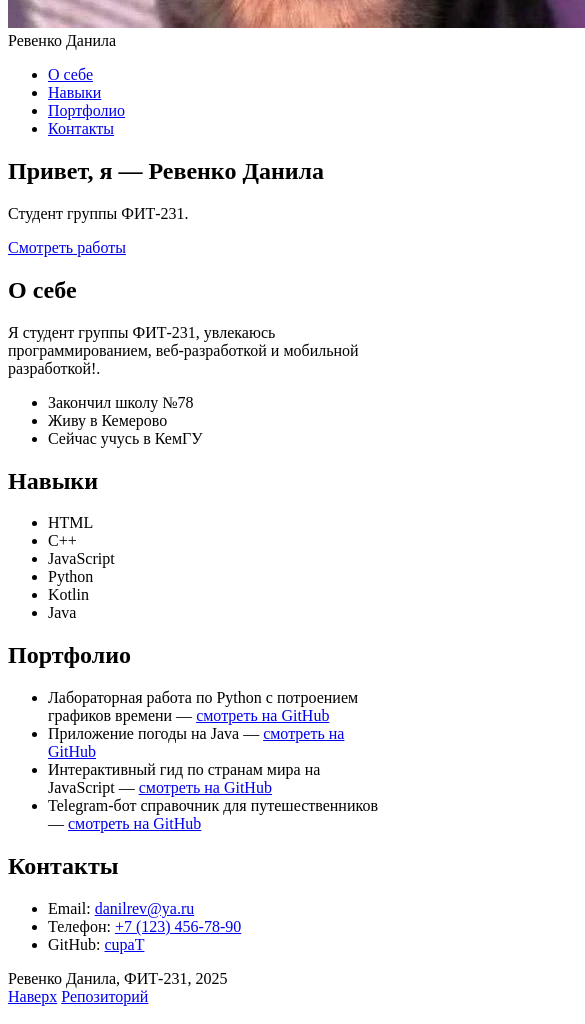
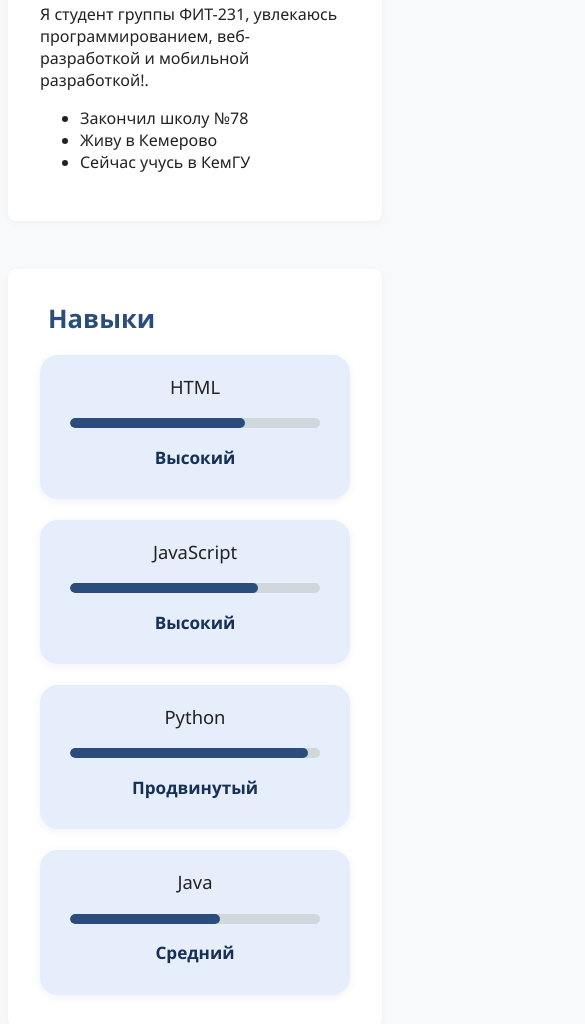
Before and after one commit to cupaT/lab1_mobile, a website: page index.html in a window 390 px wide. Shown: the part 620-1644 px from the top of the page, 585 px wide, since content can reach past the window. Drawn offline with Linux system fonts and the light colour scheme.

Commit message:
feat: add adaptive styles and improve layout for mobile, tablet, desktop

```diff
--- a/css/styles.css
+++ b/css/styles.css
@@ -0,0 +1,281 @@
+html {
+    scroll-behavior: smooth;
+}
+
+body {
+    margin: 0;
+    font-family: 'Segoe UI', Arial, sans-serif;
+    background: #f8f9fa;
+    color: #222;
+}
+
+header {
+    display: flex;
+    justify-content: space-between;
+    align-items: center;
+    background: #fff;
+    padding: 1rem 2rem;
+    box-shadow: 0 2px 8px rgba(0,0,0,0.05);
+    position: sticky;
+    top: 0;
+    z-index: 10;
+}
+.logo {
+    display: flex;
+    align-items: center;
+    gap: 1rem;
+}
+.logo img {
+    width: 48px;
+    height: 48px;
+    border-radius: 50%;
+    object-fit: cover;
+    border: 2px solid #2a4d7c;
+}
+nav ul {
+    display: flex;
+    gap: 2rem;
+    list-style: none;
+    margin: 0;
+    padding: 0;
+}
+nav a {
+    text-decoration: none;
+    color: #2a4d7c;
+    font-weight: 500;
+    transition: color 0.2s;
+}
+nav a:hover {
+    color: #163056;
+}
+#hero {
+    background: linear-gradient(90deg, #e6eefc 0%, #f8f9fa 100%);
+    padding: 3rem 2rem;
+    display: flex;
+    justify-content: center;
+    align-items: center;
+}
+.hero-content {
+    text-align: center;
+    max-width: 650px;
+    margin: 0 auto;
+}
+.hero-content h1 {
+    font-size: 2.7rem;
+    margin-bottom: 1rem;
+    color: #2a4d7c;
+}
+.hero-content p {
+    font-size: 1.3rem;
+    margin-bottom: 2rem;
+}
+.hero-btn {
+    background: #2a4d7c;
+    color: #fff;
+    padding: 0.9rem 2.2rem;
+    border-radius: 30px;
+    text-decoration: none;
+    font-weight: bold;
+    font-size: 1.1rem;
+    transition: background 0.2s;
+    border: none;
+    cursor: pointer;
+    box-shadow: 0 2px 12px rgba(42,77,124,0.07);
+}
+.hero-btn:hover {
+    background: #163056;
+}
+main {
+    max-width: 950px;
+    margin: 2rem auto;
+    padding: 1rem;
+    display: flex;
+    flex-direction: column;
+    gap: 3rem;
+}
+section {
+    scroll-margin-top: 100px;
+    background: #fff;
+    border-radius: 8px;
+    padding: 2rem;
+    box-shadow: 0 2px 8px rgba(0,0,0,0.04);
+}
+section h2 {
+    color: #2a4d7c;
+    margin-top: 0;
+}
+.skills-list {
+    display: grid;
+    grid-template-columns: repeat(auto-fit, minmax(180px, 1fr));
+    gap: 1.5rem;
+}
+.skill-card {
+    background: #e6eefc;
+    padding: 1rem;
+    border-radius: 8px;
+    text-align: center;
+    box-shadow: 0 2px 8px rgba(42,77,124,0.05);
+}
+.skill-card .bar {
+    height: 9px;
+    background: #cfd8dc;
+    border-radius: 6px;
+    margin: 0.7rem 0 0.7rem 0;
+    position: relative;
+}
+.skill-card .bar div {
+    height: 100%;
+    background: #2a4d7c;
+    border-radius: 6px;
+    transition: width 0.4s;
+}
+.skill-card .level {
+    color: #163056;
+    font-size: 0.97rem;
+    font-weight: 500;
+}
+.portfolio-list {
+    display: grid;
+    grid-template-columns: repeat(auto-fit, minmax(260px, 1fr));
+    gap: 1.5rem;
+}
+.portfolio-card {
+    background: #e6eefc;
+    border-radius: 10px;
+    overflow: hidden;
+    box-shadow: 0 2px 12px rgba(42,77,124,0.08);
+    display: flex;
+    flex-direction: column;
+}
+.portfolio-card img {
+    width: 100%;
+    height: 150px;
+    object-fit: cover;
+    background: #cfd8dc;
+}
+.portfolio-card div {
+    padding: 1rem;
+}
+.portfolio-card h3 {
+    margin: 0 0 0.5rem 0;
+    font-size: 1.2rem;
+    color: #2a4d7c;
+}
+.portfolio-card p {
+    font-size: 0.98rem;
+    margin: 0 0 1rem 0;
+}
+.portfolio-card a {
+    color: #fff;
+    background: #2a4d7c;
+    padding: 0.5em 1.2em;
+    border-radius: 20px;
+    text-decoration: none;
+    font-size: 0.98rem;
+    font-weight: 500;
+    transition: background 0.2s;
+    box-shadow: 0 2px 6px rgba(42,77,124,0.07);
+}
+.portfolio-card a:hover {
+    background: #163056;
+}
+#contacts ul {
+    list-style: none;
+    padding: 0;
+    margin: 0;
+}
+#contacts li {
+    margin-bottom: 1rem;
+    font-size: 1.08rem;
+}
+#contacts a {
+    color: #2a4d7c;
+    text-decoration: underline;
+    word-break: break-all;
+}
+footer {
+    background: #2a4d7c;
+    color: #fff;
+    text-align: center;
+    padding: 1.3rem 0;
+    margin-top: 2rem;
+    display: flex;
+    justify-content: space-between;
+    align-items: center;
+    border-top-left-radius: 10px;
+    border-top-right-radius: 10px;
+}
+footer nav {
+    display: flex;
+    gap: 2rem;
+}
+footer a {
+    color: #fff;
+    text-decoration: underline;
+}
+
+@media (max-width: 1023px) {
+    main {
+        max-width: 730px;
+        padding: 0.5rem;
+    }
+    .portfolio-list {
+        grid-template-columns: repeat(auto-fit, minmax(220px, 1fr));
+    }
+    .skills-list {
+        grid-template-columns: repeat(auto-fit, minmax(150px, 1fr));
+    }
+}
+@media (max-width: 767px) {
+    .skills-list {
+        grid-template-columns: 1fr;
+        gap: 1.3rem;
+        padding: 0;
+        margin: 0;
+    }
+    .skill-card {
+        width: 100%;
+        min-width: 0;
+        margin: 0;
+        box-sizing: border-box;
+        border-radius: 18px;
+        padding: 1.2rem 1rem;
+        background: #e6eefc;
+        box-shadow: 0 2px 8px rgba(20, 50, 110, 0.07);
+        display: flex;
+        flex-direction: column;
+        align-items: center;
+    }
+    .skill-card span {
+        font-size: 1.15rem;
+        margin-bottom: 0.7rem;
+        font-weight: 500;
+    }
+    .skill-card .bar {
+        width: 90%;
+        max-width: 300px;
+        height: 10px;
+        background: #cfd8dc;
+        border-radius: 5px;
+        margin: 0.5rem 0 0.8rem 0;
+        overflow: hidden;
+        display: block;
+    }
+    .skill-card .bar div {
+        height: 100%;
+        background: #2a4d7c;
+        border-radius: 5px;
+        transition: width 0.4s;
+    }
+    .skill-card .level {
+        color: #163056;
+        font-size: 1.07rem;
+        font-weight: 600;
+        margin-top: 0.3rem;
+    }
+    #skills h2 {
+        font-size: 1.6rem;
+        margin-bottom: 1.2rem;
+        margin-left: 0.5rem;
+    }
+}
--- a/index.html
+++ b/index.html
@@ -24,7 +24,7 @@
 <section id="hero">
     <div class="hero-content">
         <h1>Привет, я — Ревенко Данила</h1>
-        <p>Студент группы ФИТ-231.</p>
+        <p>Студент группы ФИТ-231</p>
         <a class="hero-btn" href="#portfolio">Смотреть работы</a>
     </div>
 </section>
@@ -42,25 +42,58 @@
 
     <section id="skills">
         <h2>Навыки</h2>
-        <ul>
-            <li>HTML</li>
-            <li>C++</li>
-            <li>JavaScript</li>
-            <li>Python</li>
-            <li>Kotlin</li>
-            <li>Java</li>
-        </ul>
+        <div class="skills-list">
+            <div class="skill-card">
+                <span>HTML</span>
+                <div class="bar"><div style="width:70%"></div></div>
+                <span class="level">Высокий</span>
+            </div>
+            <div class="skill-card">
+                <span>JavaScript</span>
+                <div class="bar"><div style="width:75%"></div></div>
+                <span class="level">Высокий</span>
+            </div>
+            <div class="skill-card">
+                <span>Python</span>
+                <div class="bar"><div style="width:95%"></div></div>
+                <span class="level">Продвинутый</span>
+            </div>
+            <div class="skill-card">
+                <span>Java</span>
+                <div class="bar"><div style="width:60%"></div></div>
+                <span class="level">Средний</span>
+            </div>
+        </div>
     </section>
 
     <section id="portfolio">
         <h2>Портфолио</h2>
-        <ul>
-            <li>Лабораторная работа по Python с потроением графиков времени — <a href="https://github.com/cupaT/labsSAOD" target="_blank">смотреть на GitHub</a></li>
-            <li>Приложение погоды на Java — <a href="https://github.com/cupaT/WeatherApp" target="_blank">смотреть на GitHub</a></li>
-            <li>Интерактивный гид по странам мира на JavaScript — <a href="https://github.com/cupaT/semestrovaya_JS" target="_blank">смотреть на GitHub</a></li>
-            <li>Telegram-бот справочник для путешественников — <a href="https://github.com/cupaT/semestrovaya_Py" target="_blank">смотреть на GitHub</a></li>
-
-        </ul>
+        <div class="portfolio-list">
+            <div class="portfolio-card">
+                <img src="images/project_weather.jpg" alt="WeatherApp" />
+                <div>
+                    <h3>Приложение погоды на Java</h3>
+                    <p>Android-приложение с прогнозом погоды и геолокацией.</p>
+                    <a href="https://github.com/cupaT/WeatherApp" target="_blank">GitHub</a>
+                </div>
+            </div>
+            <div class="portfolio-card">
+                <img src="images/project_guide.jpg" alt="Гид по странам" />
+                <div>
+                    <h3>Интерактивный гид по странам мира</h3>
+                    <p>Веб-приложение для изучения стран, их флагов и фактов.</p>
+                    <a href="https://github.com/cupaT/semestrovaya_JS" target="_blank">GitHub</a>
+                </div>
+            </div>
+            <div class="portfolio-card">
+                <img src="images/project_telegram.jpg" alt="Telegram-бот" />
+                <div>
+                    <h3>Telegram-бот справочник</h3>
+                    <p>Бот для путешественников с быстрым поиском информации.</p>
+                    <a href="https://github.com/cupaT/semestrovaya_Py" target="_blank">GitHub</a>
+                </div>
+            </div>
+        </div>
     </section>
 
     <section id="contacts">
@@ -76,7 +109,7 @@
 <footer>
     <span>Ревенко Данила, ФИТ-231, 2025</span>
     <nav>
-        <a href="#header">Наверх</a>
+        <a href="#hero">Наверх</a>
         <a href="https://github.com/cupaT/lab1_mobile" target="_blank">Репозиторий</a>
     </nav>
 </footer>
```
Also changed, not shown: images/project_guide.jpg (added), images/project_telegram.jpg (added), images/project_weather.jpg (added).
